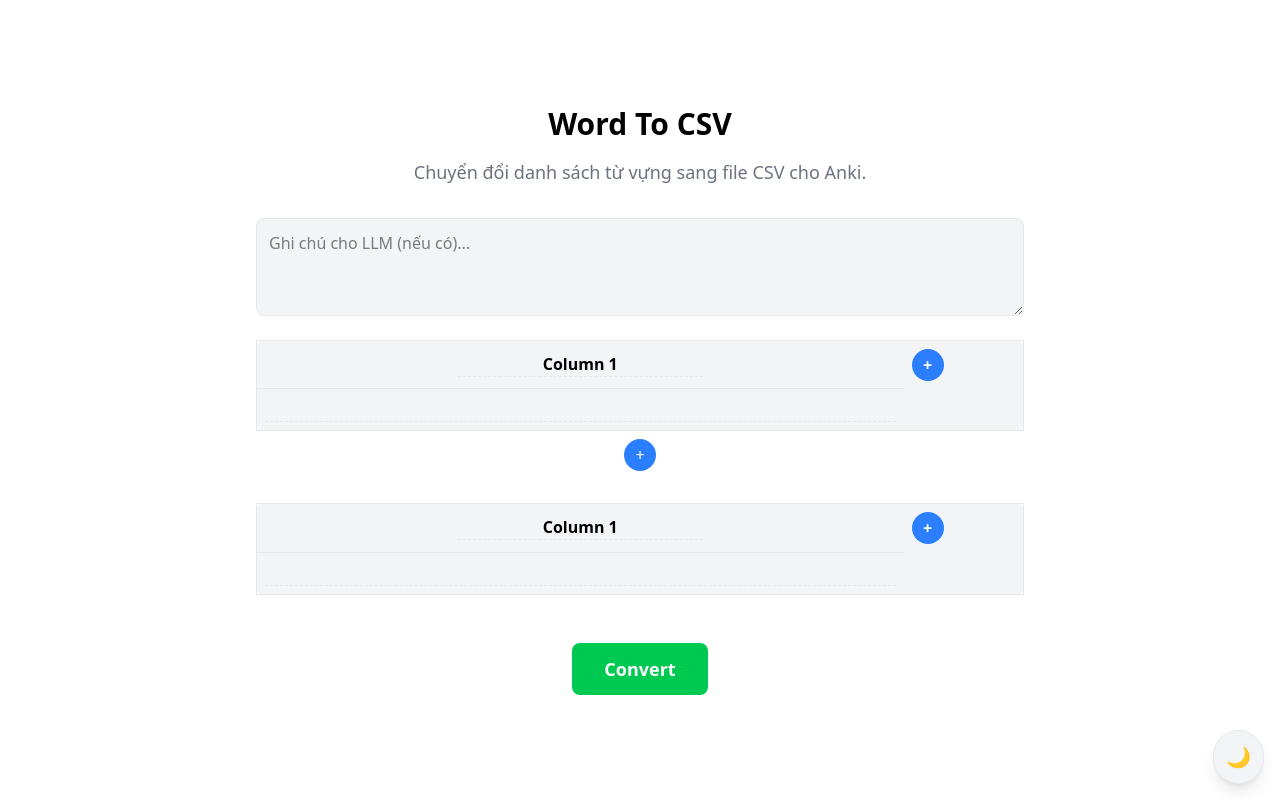
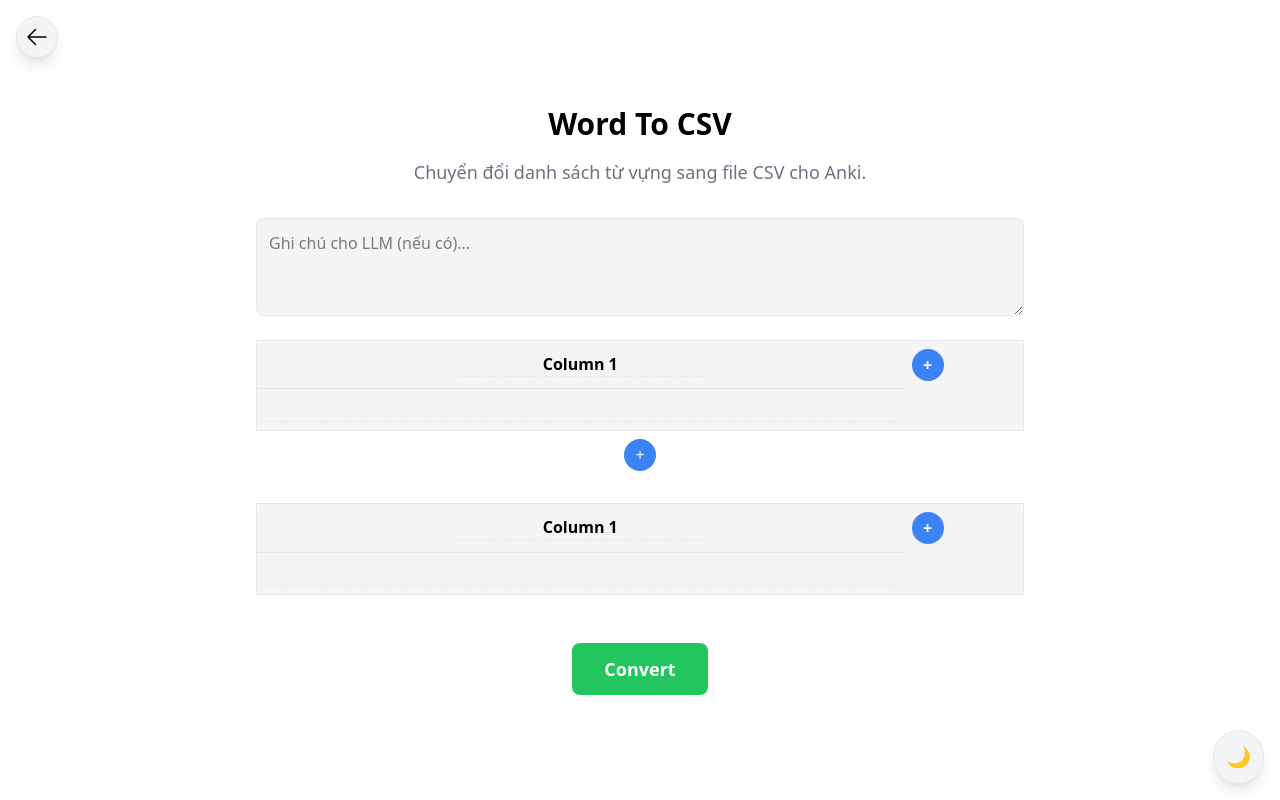
Before and after one commit to Julylun/juliec, a React (Vite) app: page /anki/wtc in a window 1280 px wide. Built offline with nearby package versions, Linux system fonts and the light colour scheme.

Commit message:
feat: Loading animation  while

```diff
--- a/src/pages/AnkiWTC.tsx
+++ b/src/pages/AnkiWTC.tsx
@@ -1,6 +1,8 @@
 import React, { useState, useRef } from 'react';
 import { useSettings } from '../contexts/SettingsContext';
 import { GeminiService } from '../services/geminiService';
+import Arrow from '../components/icons/Arrow';
+import { useNavigate } from 'react-router-dom';
 
 const DEFAULT_COLS = ['Column 1'];
 const DEFAULT_ROWS = [['']];
@@ -8,11 +10,25 @@
 const useDynamicTable = (options?: { disableAddRow?: boolean; singleRowOnly?: boolean }) => {
   const [columns, setColumns] = useState<string[]>([...DEFAULT_COLS]);
   const [rows, setRows] = useState<string[][]>([...DEFAULT_ROWS]);
+  const inputRefs = useRef<(HTMLInputElement | null)[]>([]);
 
   const addColumn = () => {
     const newColName = `Column ${columns.length + 1}`;
-    setColumns([...columns, newColName]);
+    setColumns(prev => {
+      setTimeout(() => {
+        // Focus và select input của cột mới
+        inputRefs.current[prev.length]?.focus();
+        inputRefs.current[prev.length]?.select();
+      }, 0);
+      return [...prev, newColName];
+    });
     setRows(rows.map(row => [...row, '']));
+  };
+
+  const deleteColumn = (colIdx: number) => {
+    if (columns.length <= 1) return;
+    setColumns(columns.filter((_, idx) => idx !== colIdx));
+    setRows(rows.map(row => row.filter((_, idx) => idx !== colIdx)));
   };
 
   const addRow = () => {
@@ -41,10 +57,12 @@
     columns,
     rows,
     addColumn,
+    deleteColumn,
     addRow,
     handleColumnNameChange,
     handleCellChange,
     getData,
+    inputRefs,
     disableAddRow: !!options?.disableAddRow,
     singleRowOnly: !!options?.singleRowOnly,
   };
@@ -66,18 +84,29 @@
         <thead>
           <tr>
             {table.columns.map((col, idx) => (
-              <th key={idx} className="p-2 border-b border-[var(--border-color)]">
+              <th key={idx} className="p-2 border-b border-[var(--border-color)] relative group">
                 <input
+                  ref={el => { table.inputRefs.current[idx] = el; }}
                   className="font-semibold text-center bg-transparent border-b border-dashed border-[var(--border-color)] focus:outline-none focus:border-blue-500"
                   value={col}
                   onChange={e => table.handleColumnNameChange(idx, e.target.value)}
                 />
+                {table.columns.length > 1 && !props.options?.disableAddRow && idx > 0 && (
+                  <button
+                    onClick={() => table.deleteColumn(idx)}
+                    className="absolute -top-2 -right-2 w-6 h-6 rounded-full bg-red-500 text-white flex items-center justify-center text-xs opacity-80 hover:opacity-100 z-10"
+                    title="Xóa cột"
+                    tabIndex={-1}
+                  >
+                    ×
+                  </button>
+                )}
               </th>
             ))}
             <th className="p-2">
               <button
                 onClick={table.addColumn}
-                className="w-8 h-8 rounded-full bg-blue-500 text-white flex items-center justify-center hover:bg-blue-600"
+                className="w-8 h-8 rounded-full bg-[var(--button-bg)] text-[var(--button-text)] flex items-center justify-center hover:bg-[var(--button-bg-hover)]"
                 title="Thêm cột"
               >
                 +
@@ -106,7 +135,7 @@
         <div className="flex justify-center mt-2">
           <button
             onClick={table.addRow}
-            className="w-8 h-8 rounded-full bg-blue-500 text-white flex items-center justify-center hover:bg-blue-600"
+            className="w-8 h-8 rounded-full bg-[var(--button-bg)] text-[var(--button-text)] flex items-center justify-center hover:bg-[var(--button-bg-hover)]"
             title="Thêm dòng"
           >
             +
@@ -123,8 +152,11 @@
   const { settings } = useSettings();
   const [csvResult, setCsvResult] = useState<string | null>(null);
   const [note, setNote] = useState('');
+  const [loading, setLoading] = useState(false);
+  const navigate = useNavigate();
 
   const handleConvert = async () => {
+    setLoading(true);
     const data1 = table1Ref.current?.getData();
     const data2 = table2Ref.current?.getData();
     const csv1 = toTabCSV(data1.columns, data1.rows);
@@ -147,6 +179,8 @@
     } catch (e) {
       setCsvResult(null);
       console.error('Gemini error:', e);
+    } finally {
+      setLoading(false);
     }
   };
 
@@ -164,7 +198,15 @@
   };
 
   return (
-    <div className="min-h-screen flex flex-col items-center justify-center bg-[var(--bg-primary)] p-4">
+    <div className="min-h-screen flex flex-col items-center justify-center bg-[var(--bg-primary)] p-4 relative">
+      {/* Nút back */}
+      <button
+        onClick={() => navigate(-1)}
+        className="fixed top-4 left-4 z-40 p-2 rounded-full bg-[var(--bg-secondary)] border border-[var(--border-color)] hover:border-[var(--text-secondary)] transition-colors shadow-lg"
+        aria-label="Quay lại"
+      >
+        <Arrow className="w-6 h-6" />
+      </button>
       <h1 className="text-3xl font-bold text-[var(--text-primary)] mb-4">Word To CSV</h1>
       <p className="text-lg text-[var(--text-secondary)] text-center max-w-xl mb-8">
         Chuyển đổi danh sách từ vựng sang file CSV cho Anki.
@@ -175,19 +217,25 @@
         placeholder="Ghi chú cho LLM (nếu có)..."
         value={note}
         onChange={e => setNote(e.target.value)}
+        disabled={loading}
       />
-      <DynamicTable ref={table1Ref} />
-      <DynamicTable ref={table2Ref} options={{ disableAddRow: true, singleRowOnly: true }} />
+      <DynamicTable ref={table1Ref} options={{ loading }} />
+      <DynamicTable ref={table2Ref} options={{ disableAddRow: true, singleRowOnly: true, loading }} />
       <button
         onClick={handleConvert}
-        className="mt-4 px-8 py-3 rounded-lg bg-green-500 text-white font-semibold text-lg hover:bg-green-600 transition-colors"
+        className="mt-4 px-8 py-3 rounded-lg bg-[var(--button-success-bg)] text-[var(--button-text)] font-semibold text-lg hover:bg-[var(--button-success-bg-hover)] transition-colors disabled:opacity-60 flex items-center justify-center gap-2"
+        disabled={loading}
       >
-        Convert
+        {loading && (
+          <span className="w-5 h-5 border-2 border-[var(--button-bg)] border-t-transparent rounded-full animate-spin inline-block"></span>
+        )}
+        {loading ? 'Đang chuyển đổi...' : 'Convert'}
       </button>
       {csvResult && (
         <button
           onClick={handleDownload}
-          className="mt-4 px-8 py-3 rounded-lg bg-blue-500 text-white font-semibold text-lg hover:bg-blue-600 transition-colors"
+          className="mt-4 px-8 py-3 rounded-lg bg-[var(--button-accent-bg)] text-[var(--button-text)] font-semibold text-lg hover:bg-[var(--button-accent-bg-hover)] transition-colors"
+          disabled={loading}
         >
           Download CSV
         </button>
--- a/src/styles/global.css
+++ b/src/styles/global.css
@@ -9,6 +9,14 @@
   --text-hover: #1a1a1a;
   --bg-secondary: #f3f4f6;
   --border-color: #e5e7eb;
+  /* Button theme variables */
+  --button-bg: #3b82f6; /* blue-500 */
+  --button-bg-hover: #2563eb; /* blue-600 */
+  --button-text: #fff;
+  --button-success-bg: #22c55e; /* green-500 */
+  --button-success-bg-hover: #16a34a; /* green-600 */
+  --button-accent-bg: #10b981; /* emerald-500 */
+  --button-accent-bg-hover: #059669; /* emerald-600 */
 }
 
 :root[class='dark'] {
@@ -18,6 +26,14 @@
   --text-hover: #ffffff;
   --bg-secondary: #2d2d2d;
   --border-color: #404040;
+  /* Button theme variables for dark */
+  --button-bg: #2563eb; /* blue-600 */
+  --button-bg-hover: #1d4ed8; /* blue-700 */
+  --button-text: #fff;
+  --button-success-bg: #16a34a; /* green-600 */
+  --button-success-bg-hover: #15803d; /* green-700 */
+  --button-accent-bg: #059669; /* emerald-600 */
+  --button-accent-bg-hover: #047857; /* emerald-700 */
 }
 
 body {
```
